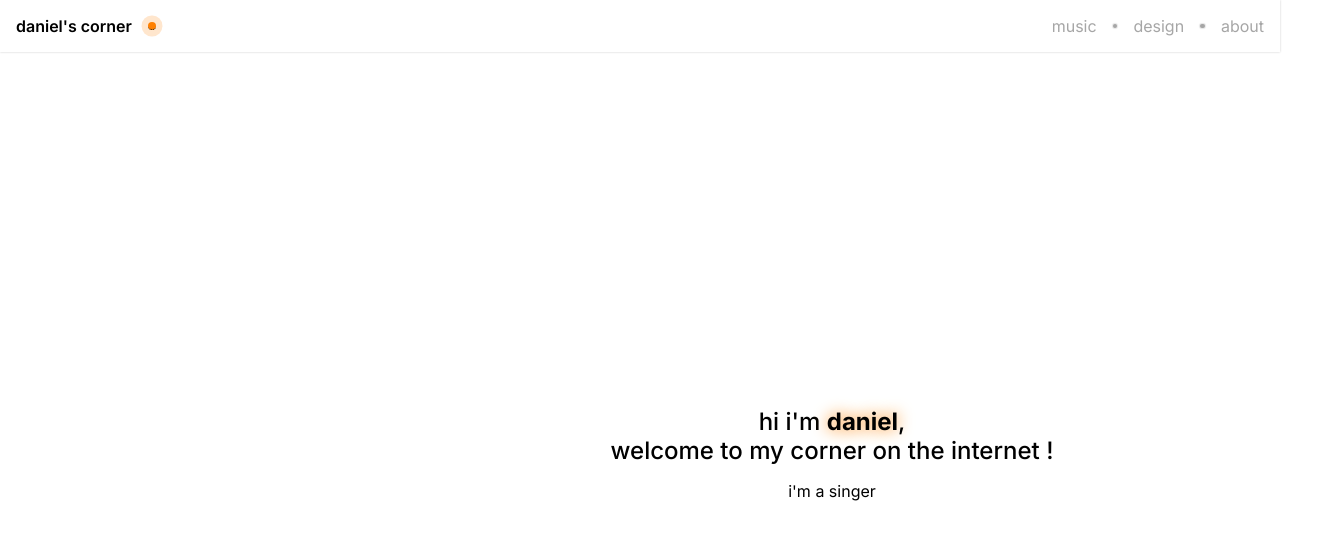
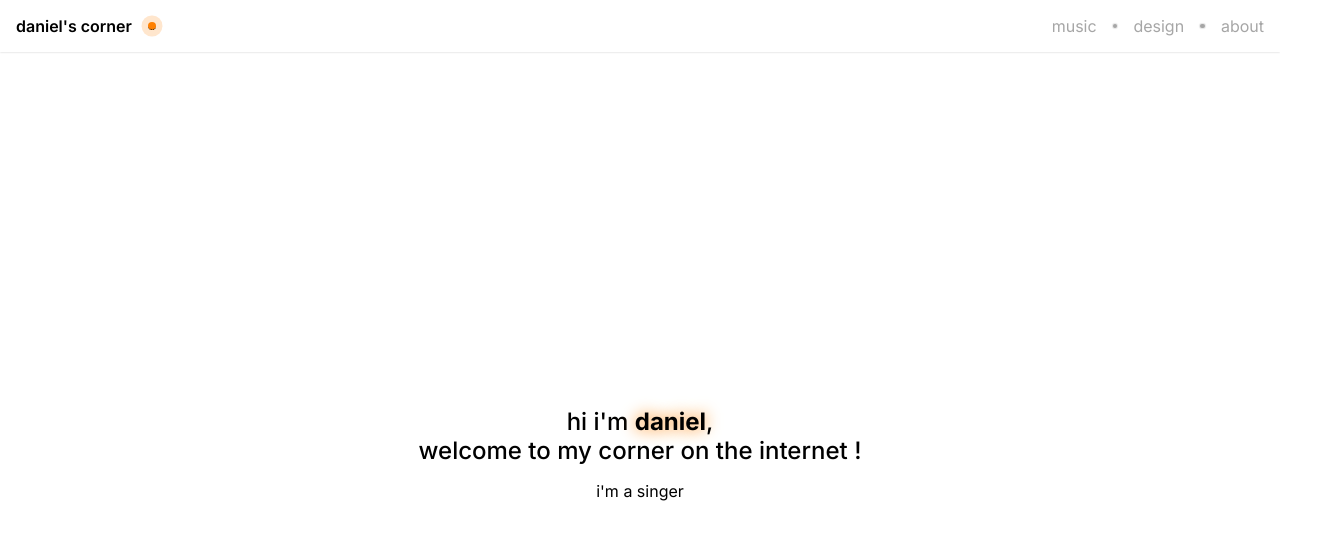
Before and after one commit to dntbstck/DanielsCorner, a website: page index.html in a window 1280 px wide. Shown: the whole page, 1344 px wide, since content can reach past the window. Drawn offline with nearby package versions, Linux system fonts and the light colour scheme; a web font is replaced by a local one.

Commit message:
changed classes

```diff
--- a/index.html
+++ b/index.html
@@ -7,7 +7,7 @@
     <title>DanielsCorner</title>
   </head>
   <body>
-    <div class="container">
+    <div class="">
       <nav>
         <div class="logo__container">
         <h1 class="logo__title"><a href="https://www.instagram.com/wwmkeith">daniel's corner</a></h1>
--- a/style.css
+++ b/style.css
@@ -175,15 +175,20 @@ a {
 section {
   display: flex;
   height: 100vh;
-  width: 80vw;
+  width: 100vw;
   justify-content: center;
   align-items: center;
   flex-direction: column;
 }
 
+main{
+  display: flex;
+  justify-content: center;
+}
+
 .presentation__container {
   display: flex;
-  width: 80vw;
+  width: 80%;
   justify-content: center;
   text-align: center;
   gap: 1rem;
```
